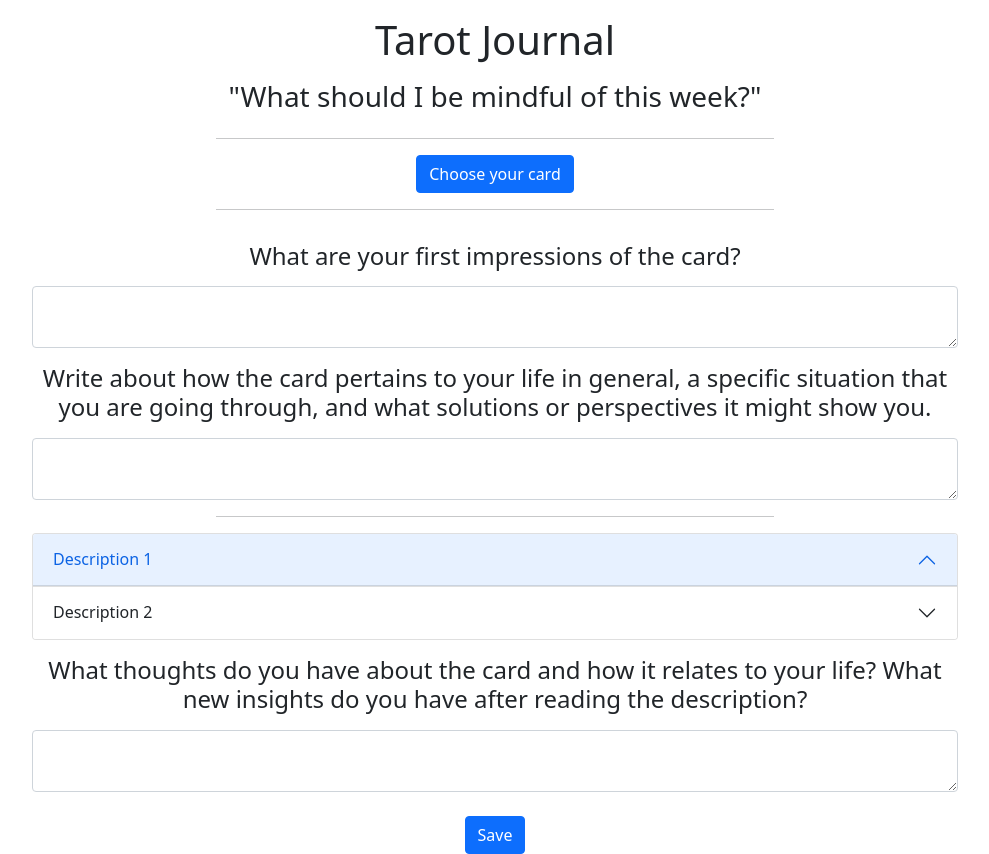
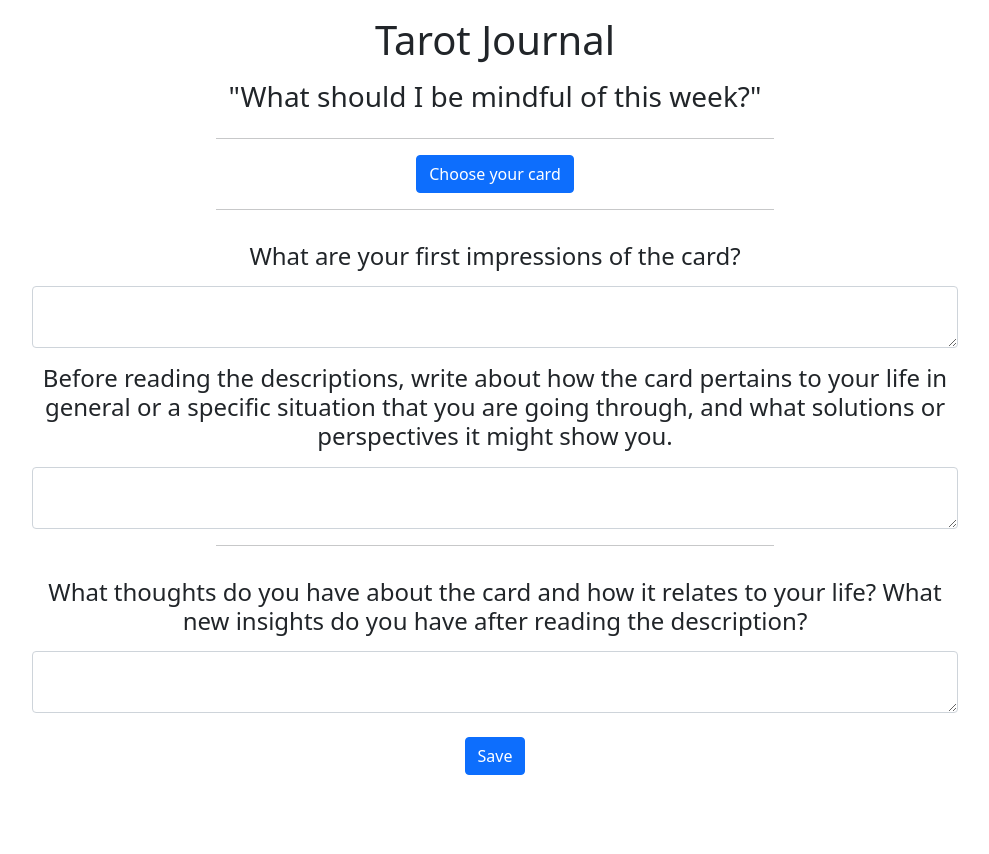
Before and after one commit to emoran0403/Daily_Tarot_Picker, a React app: page /dailydraw in a window 1280 px wide. Shown: the whole page, without its empty margins (145-1134 px from the left). After the commit the page ends 800 px from the top, so only its background shows below. Built offline with nearby package versions, Linux system fonts and the light colour scheme.

Commit message:
descriptions are now hidden until user selects a card

```diff
--- a/src/client/DailyDraw/Description.tsx
+++ b/src/client/DailyDraw/Description.tsx
@@ -5,6 +5,7 @@ const Description = (props: Types.DescriptionCompProps) => {
   return (
     <div className="d-flex flex-column justify-content-center align-items-center">
       <div className="text-center">
+        {!props.cardChosen ? (
           <div className="accordion" id="accordionExample">
             <div className="accordion-item">
               <h2 className="accordion-header" id="headingOne">
@@ -55,6 +56,10 @@ const Description = (props: Types.DescriptionCompProps) => {
               </div>
             </div>
           </div>
+        ) : (
+          ""
+        )}
+
         <div className="d-flex flex-column justify-content-center align-items-center">
           <h4 className="text-center my-3">
             What thoughts do you have about the card and how it relates to your life? What new insights do you have
--- a/src/client/DailyDraw/Journal.tsx
+++ b/src/client/DailyDraw/Journal.tsx
@@ -15,8 +15,8 @@ const Journal = (props: Types.JournalCompProps) => {
 
         <div className="d-flex flex-column justify-content-center align-items-center">
           <h4 className="text-center my-3">
-            Write about how the card pertains to your life in general, a specific situation that you are going through,
-            and what solutions or perspectives it might show you.
+            Before reading the descriptions, write about how the card pertains to your life in general or a specific
+            situation that you are going through, and what solutions or perspectives it might show you.
           </h4>
         </div>
         <textarea className="form-control" wrap="hard" id="journal2" name="journal2" />
```
Lines whose indentation alone changed are shown as unchanged.
